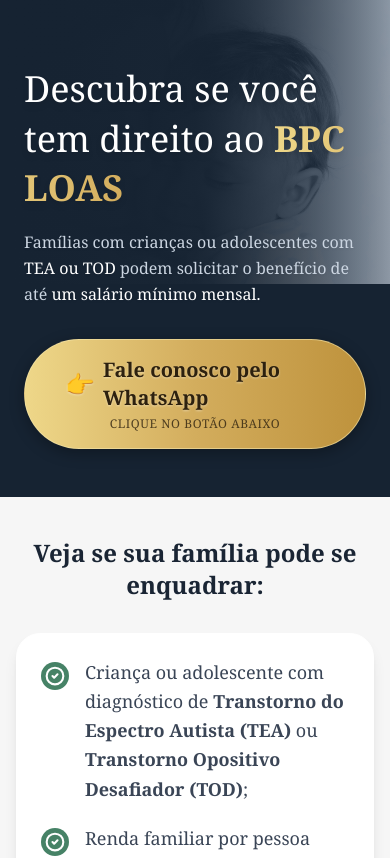
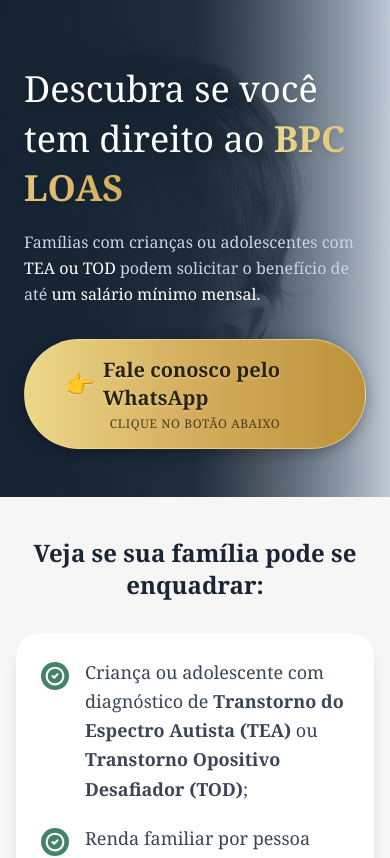
Before and after one commit to AllesGui/woloczyn-portal, a React (Vite) app in the folder frontend/: page /landingpage/bpc-loas in a window 390 px wide. Shown: the top 858 px of the page. Built offline with nearby package versions, Linux system fonts and the light colour scheme; no server answers.

Commit message:
style: restore cover bg for mobile, reduce fade opacity to show image better on mobile

```diff
--- a/frontend/src/pages/LandingBpcLoas.tsx
+++ b/frontend/src/pages/LandingBpcLoas.tsx
@@ -13,16 +13,18 @@ export default function LandingBpcLoas() {
             {/* Header Section with Fake Background Fade. We use a dark color as base and the image overlay. */}
             <div className="relative w-full overflow-hidden bg-[#162332]">
                 <div
-                    className="absolute inset-0 z-0 opacity-80 mix-blend-luminosity bg-[right_top] bg-[length:130%_auto] md:bg-right md:bg-cover"
+                    className="absolute inset-0 z-0 opacity-80 mix-blend-luminosity"
                     style={{
                         backgroundImage: "url('/landingpagefilha.jpeg')",
+                        backgroundSize: "cover",
+                        backgroundPosition: "center right",
                         backgroundRepeat: "no-repeat"
                     }}
                 >
                 </div>
                 {/* The actual color fade that overlays the image on the left side so text is readable */}
                 <div className="absolute inset-0 z-0 bg-gradient-to-r from-[#162332] via-[#162332]/90 to-transparent w-full md:w-[70%]"></div>
-                <div className="absolute inset-0 z-0 bg-gradient-to-r from-[#162332] via-[#162332]/80 to-[#162332]/30 md:hidden"></div>
+                <div className="absolute inset-0 z-0 bg-gradient-to-r from-[#162332]/70 via-[#162332]/40 to-transparent md:hidden"></div>
 
                 <div className="relative z-10 max-w-4xl mx-auto px-6 pt-16 pb-12 md:pt-24 md:pb-16 flex flex-col items-start text-left">
                     <h1 className="text-4xl md:text-5xl lg:text-5xl font-serif text-white mb-4 drop-shadow-md leading-snug">
--- a/frontend/src/pages/LandingInsalubridade.tsx
+++ b/frontend/src/pages/LandingInsalubridade.tsx
@@ -14,16 +14,18 @@ export default function LandingInsalubridade() {
             <div className="relative w-full overflow-hidden bg-white border-b border-slate-200">
                 {/* Background Image */}
                 <div
-                    className="absolute inset-0 z-0 opacity-60 mix-blend-multiply bg-[right_top] bg-[length:120%_auto] md:bg-right md:bg-cover"
+                    className="absolute inset-0 z-0 opacity-60 mix-blend-multiply"
                     style={{
                         backgroundImage: "url('/landingpagefilha.jpeg')",
+                        backgroundSize: "cover",
+                        backgroundPosition: "center right",
                         backgroundRepeat: "no-repeat"
                     }}
                 >
                 </div>
                 {/* Light gradient fade over the image on the left side */}
                 <div className="absolute inset-0 z-0 bg-gradient-to-r from-white via-white/90 to-transparent w-full md:w-[70%]"></div>
-                <div className="absolute inset-0 z-0 bg-gradient-to-r from-white via-white/80 to-transparent md:hidden"></div>
+                <div className="absolute inset-0 z-0 bg-gradient-to-r from-white/60 via-white/30 to-transparent md:hidden"></div>
 
                 <div className="relative z-10 max-w-4xl mx-auto px-6 pt-20 pb-16 md:pt-28 md:pb-24 text-left">
                     <h1 className="text-4xl md:text-5xl lg:text-5xl font-serif text-[#111827] leading-tight mb-6 drop-shadow-sm">
```
